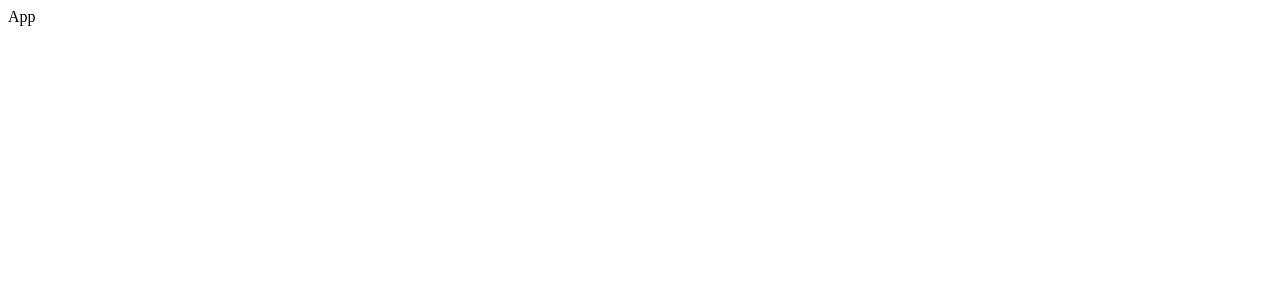
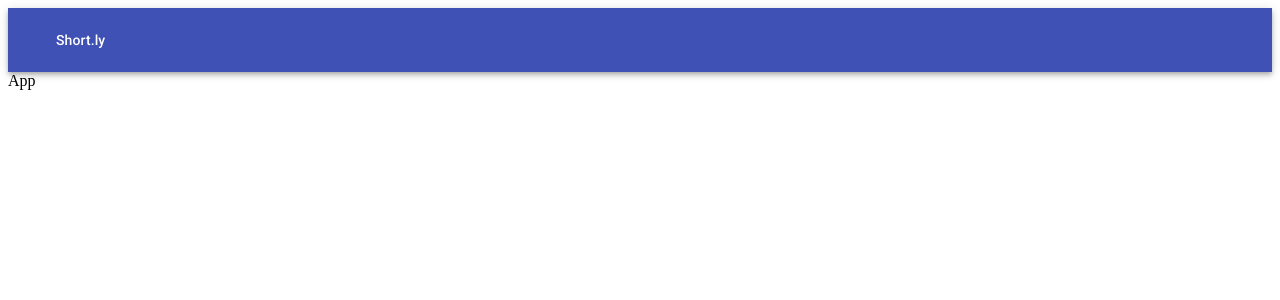
Before and after one commit to andmast/URL-Shortener, a React (Create React App) app in the folder client/: page / in a window 1280 px wide. Shown: the top 300 px of the page. Built offline with nearby package versions, Linux system fonts and the light colour scheme.

Commit message:
Header Created

```diff
--- a/client/src/components/App.js
+++ b/client/src/components/App.js
@@ -1,7 +1,13 @@
 import React from "react";
+import Header from "./Layouts/Header";
 
 function App() {
-  return <div className="App">App</div>;
+  return (
+    <div className="App">
+      <Header />
+      App
+    </div>
+  );
 }
 
 export default App;
--- a/client/src/components/Layouts/Header.js
+++ b/client/src/components/Layouts/Header.js
@@ -0,0 +1,52 @@
+import React, { useState } from "react";
+import {
+  AppBar,
+  Toolbar,
+  Typography,
+  Button,
+  makeStyles,
+  Container
+} from "@material-ui/core";
+
+const useStyles = makeStyles(theme => ({
+  root: {
+    flexGrow: 1
+  },
+  menuButton: {
+    marginRight: theme.spacing(2)
+  },
+  title: {
+    flexGrow: 1
+  },
+  flex: {
+    display: "flex",
+    alignItems: "center"
+  },
+  icon: {
+    marginRight: "0.3em"
+  },
+  responsiveText: {
+    fontSize: "14px"
+  }
+}));
+
+export default function Header() {
+  const classes = useStyles({});
+
+  return (
+    <AppBar position="sticky">
+      <Container>
+        <Toolbar>
+          <Typography
+            variant="h6"
+            className={
+              classes.title + " " + classes.flex + " " + classes.responsiveText
+            }
+          >
+            Short.ly
+          </Typography>
+        </Toolbar>
+      </Container>
+    </AppBar>
+  );
+}
```
